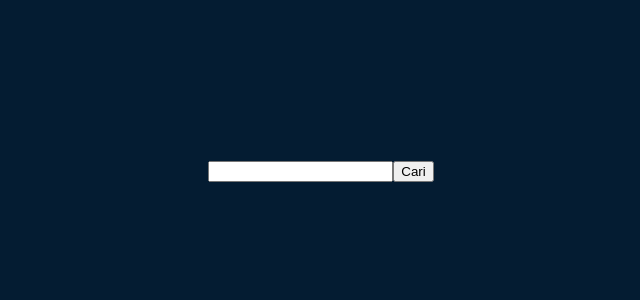
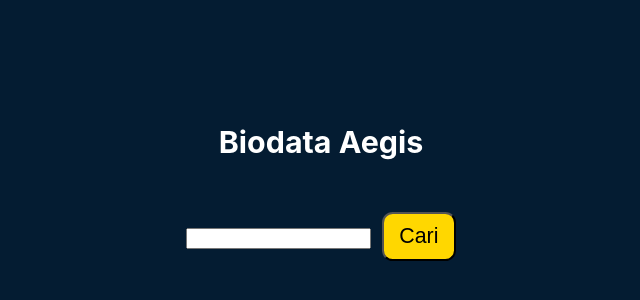
Before and after one commit to Dime07/Tugas_M2_RPLBK, a React (Create React App) app: page / in a window 1280 px wide. Shown: the part 234-534 px from the top of the page, without its empty margins (319-959 px from the left). Built offline with nearby package versions, Linux system fonts and the light colour scheme.

Commit message:
add styling for button, add title

```diff
--- a/src/components/Main.js
+++ b/src/components/Main.js
@@ -1,5 +1,12 @@
 import { dataAegis } from "../dataAegis"
 import { useState } from "react"
+
+function Header() {
+    return title;
+}
+const title = (
+    <h3>Biodata Aegis</h3>
+)
 
 function Square(props) {
     const card = {
@@ -81,11 +88,29 @@ export default function Main(){
         justifyContent: "space-evenly"
     }
 
+    const button = {
+        width: "3.5em",
+        marginLeft: "0.5em",
+        borderRadius: "0.5em",
+        fontSize: "16pt",
+        padding: "10px",
+        backgroundColor: "gold",
+        color: "item",
+        transition: "all .5s"
+    }
+
+    const titleStyled = {
+        margin: "2em",
+    }
+
 
     return(
-        <div >
+        <div>
+            <div style={titleStyled}>
+                <Header/>
+            </div>
             <input id="inputan" />
-            <button onClick={filterData}> Cari </button>
+            <button style={button} onClick={filterData}> Cari </button>
 
             <div style={wrapper}>
                 {aegis.map((item) => {
```
